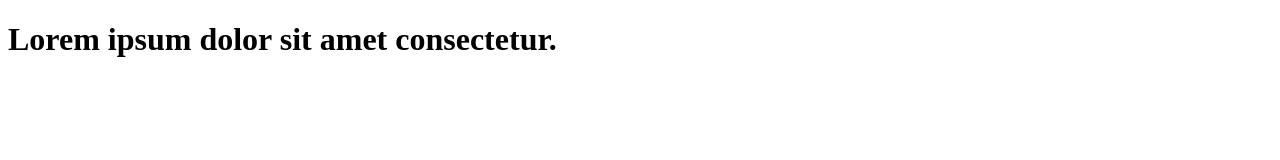
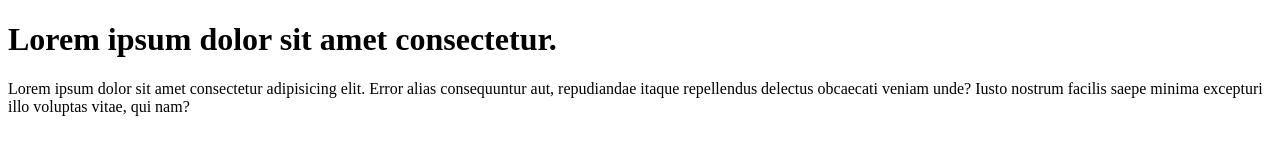
Before and after one commit to Nishank-Kushwaha/learn-git, a plain HTML site: page index.html in a window 1280 px wide. Drawn offline with Linux system fonts and the light colour scheme.

Commit message:
add paragraph to code

```diff
--- a/index.html
+++ b/index.html
@@ -7,5 +7,6 @@
 </head>
 <body>
     <h1>Lorem ipsum dolor sit amet consectetur.</h1>
+    <p>Lorem ipsum dolor sit amet consectetur adipisicing elit. Error alias consequuntur aut, repudiandae itaque repellendus delectus obcaecati veniam unde? Iusto nostrum facilis saepe minima excepturi illo voluptas vitae, qui nam?</p>
 </body>
 </html>
```
